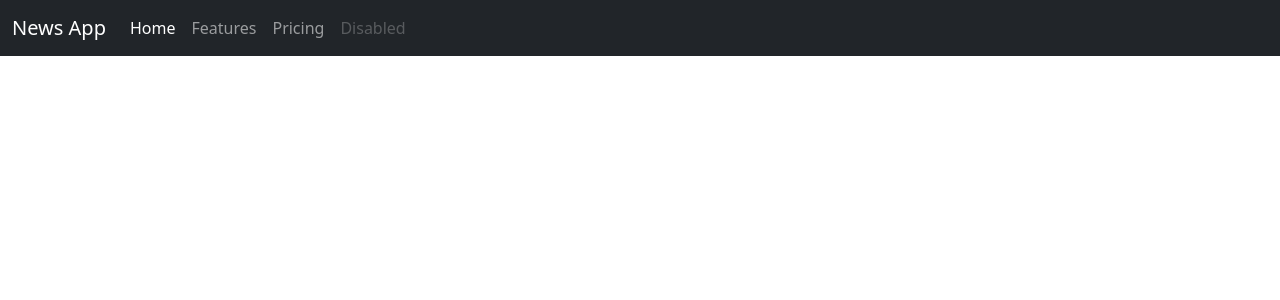
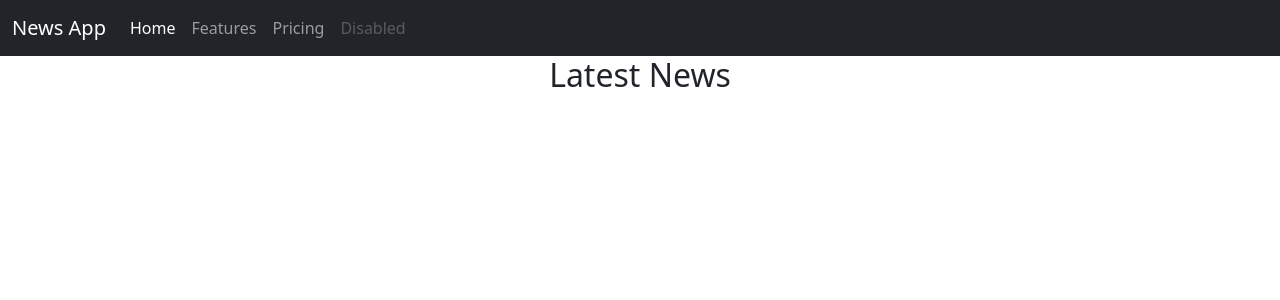
Before and after one commit to 11Yashyadav/news-app, a React (Vite) app: page / in a window 1280 px wide. Shown: the top 300 px of the page. Built offline with nearby package versions, Linux system fonts and the light colour scheme.

Commit message:
NewsBoard component added

```diff
--- a/src/App.jsx
+++ b/src/App.jsx
@@ -5,6 +5,7 @@
   return (
     <>
       <Navbar />
+      <NewsBoard />
     </>
   );
 };
--- a/src/Components/NewsBoard.jsx
+++ b/src/Components/NewsBoard.jsx
@@ -1,5 +1,11 @@
 const NewsBoard = () => {
-  return <div></div>;
+  return (
+    <div>
+      <h2 className="text-center">
+        Latest<span className=""> News</span>
+      </h2>
+    </div>
+  );
 };
 
 export default NewsBoard;
```
